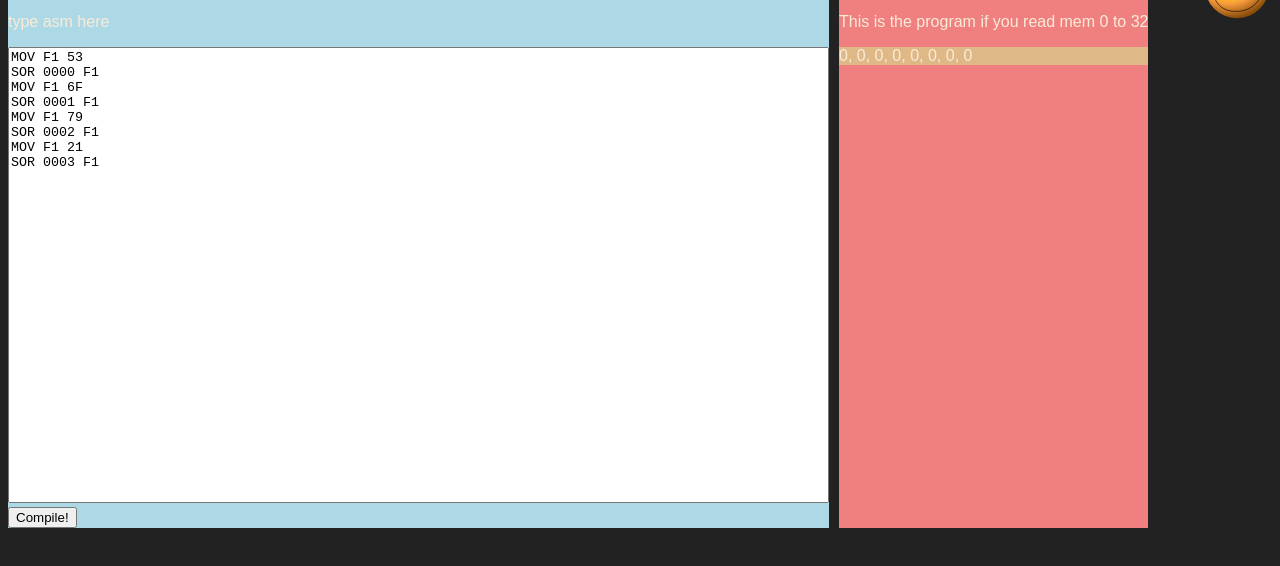
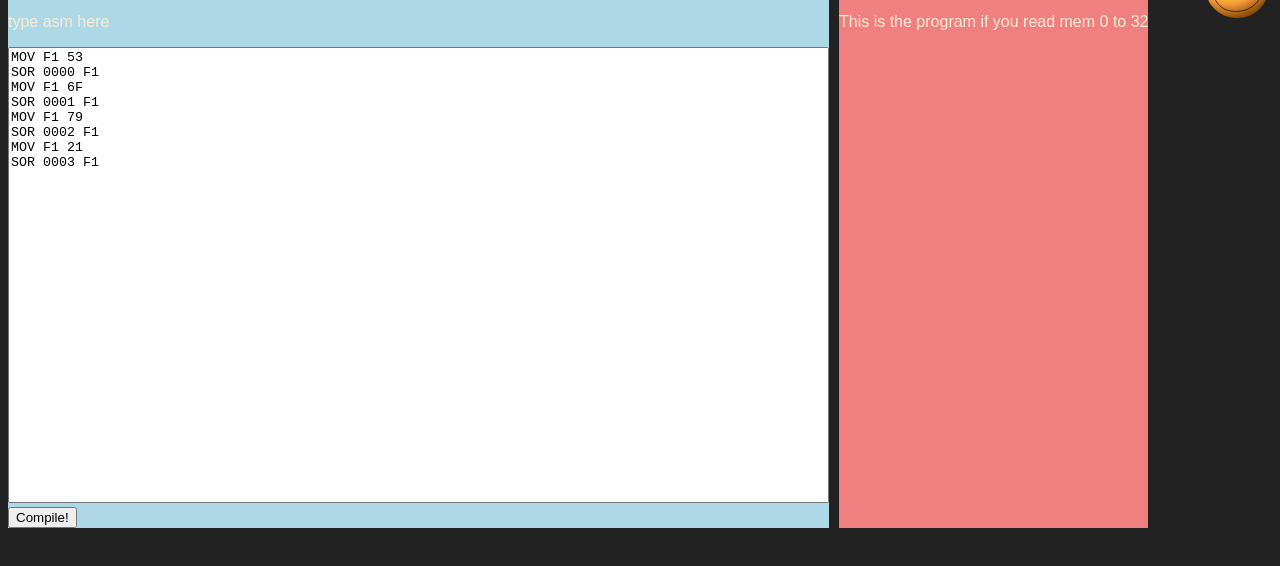
Before and after one commit to Alex-Hamish/alex-hamish.github.io, a plain HTML site: page soycpu/compiler/index.html in a window 1280 px wide. Shown: the part 94-660 px from the top of the page. Drawn offline with Linux system fonts and the light colour scheme.

Commit message:
Update index.html

```diff
--- a/soycpu/compiler/index.html
+++ b/soycpu/compiler/index.html
@@ -372,7 +372,7 @@ SOR 0003 F1</textarea>
         </div>
         <div style="background: lightcoral;">
             <p>This is the program if you read mem 0 to 32</p>
-            <div style="background-color: burlywood;"><p id ="txtw">0, 0, 0, 0, 0, 0, 0, 0</p></div>
+            <div style="background-color: burlywood;"><p id ="txtw"></p></div>
         </div>
     </div>
     <script src="compiler.js"></script>
```
